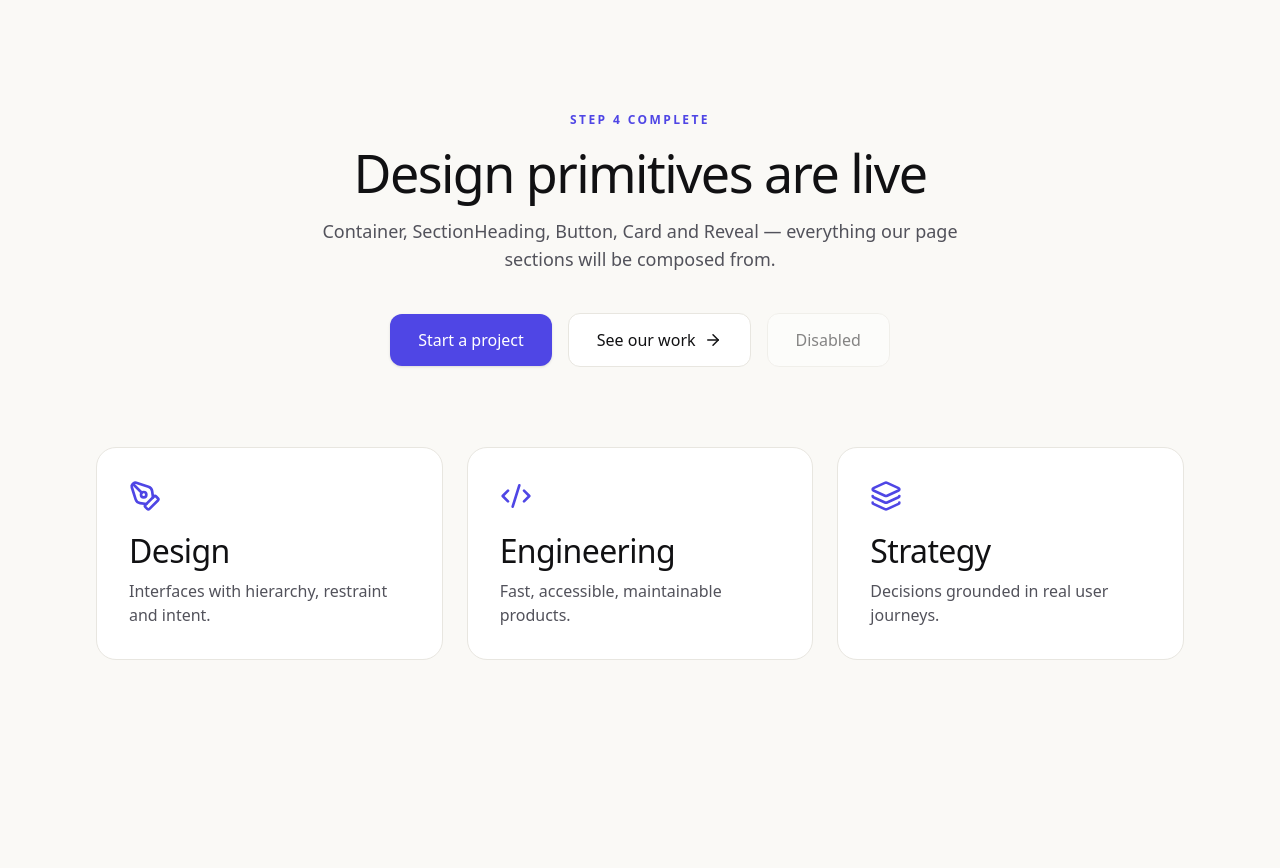
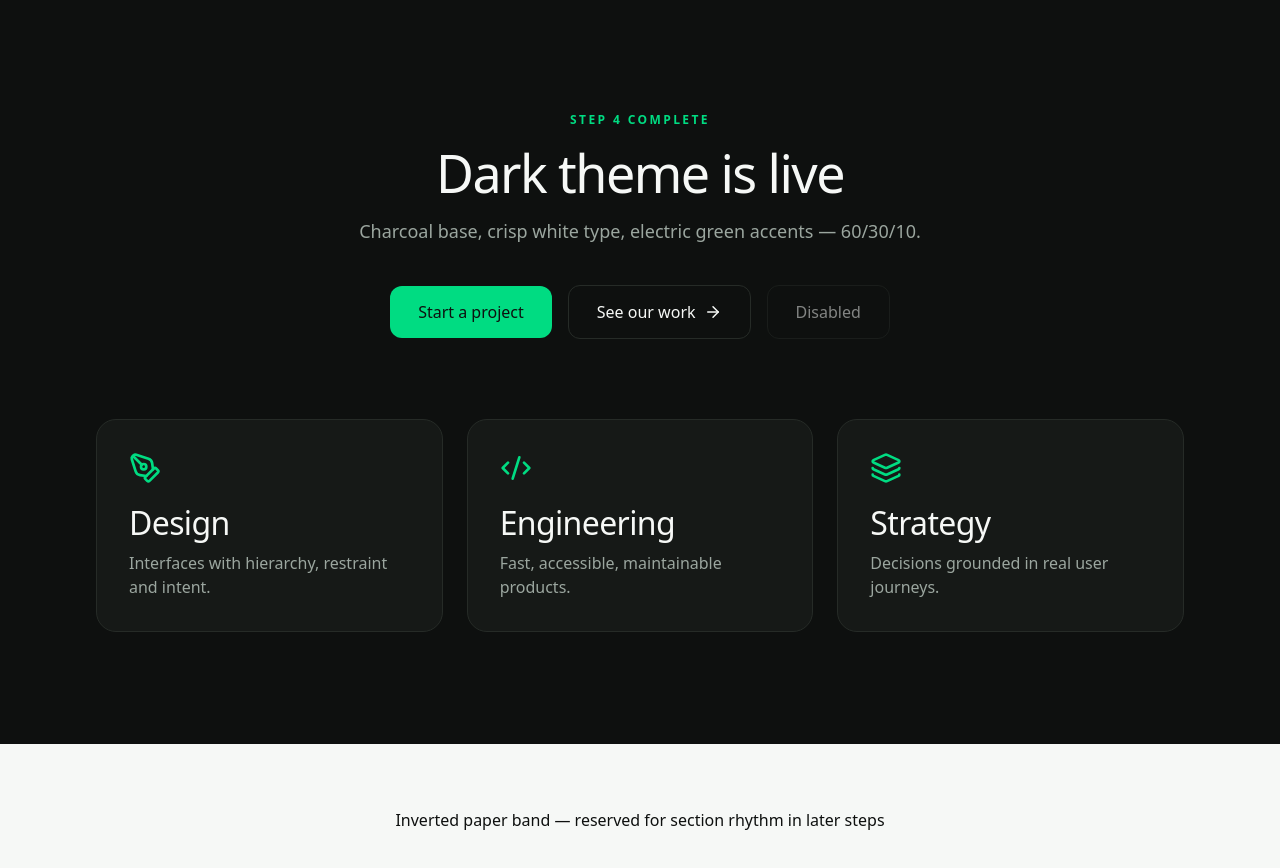
Before and after one commit to Abhisherk01/Site-clone, a React (Vite) app in the folder client/: page / in a window 1280 px wide. Shown: the top 868 px of the page. Before the commit the page ends 800 px from the top, so only its background shows below. Built offline with nearby package versions, Linux system fonts and the light colour scheme.

Commit message:
feat: switch to dark charcoal theme with electric green accent

```diff
--- a/client/src/App.jsx
+++ b/client/src/App.jsx
@@ -19,8 +19,8 @@ export default function App() {
         <Container>
           <SectionHeading
             eyebrow="Step 4 complete"
-            title="Design primitives are live"
-            description="Container, SectionHeading, Button, Card and Reveal — everything our page sections will be composed from."
+            title="Dark theme is live"
+            description="Charcoal base, crisp white type, electric green accents — 60/30/10."
           />
 
           <div className="mt-10 flex flex-wrap items-center justify-center gap-4">
@@ -46,6 +46,11 @@ export default function App() {
           </div>
         </Container>
       </main>
+
+      {/* 30% rhythm — the inverted white band */}
+      <section className="bg-paper py-16 text-center text-ink">
+        <p>Inverted paper band — reserved for section rhythm in later steps</p>
+      </section>
     </MotionConfig>
   );
 }
--- a/client/src/components/Button.jsx
+++ b/client/src/components/Button.jsx
@@ -4,8 +4,11 @@ const BASE =
   "inline-flex cursor-pointer items-center justify-center gap-2 rounded-btn font-medium transition-all duration-200 active:scale-[0.98] disabled:pointer-events-none disabled:opacity-50";
 
 const VARIANTS = {
-  primary: "bg-accent text-white shadow-sm shadow-ink/10 hover:bg-accent-strong",
-  secondary: "border border-line bg-white text-ink hover:border-ink/25 hover:bg-ink/[0.03]",
+  // Green button = charcoal text (white on green fails contrast)
+  primary:
+    "bg-accent text-ink hover:bg-accent-bright hover:shadow-lg hover:shadow-accent/20",
+  secondary:
+    "border border-line bg-transparent text-paper hover:border-paper/25 hover:bg-paper/5",
 };
 
 const SIZES = {
--- a/client/src/components/Card.jsx
+++ b/client/src/components/Card.jsx
@@ -1,11 +1,11 @@
-// The single card treatment: hairline border, one radius, generous padding.
-// interactive adds hover lift + accent border — only for clickable cards.
+// The single card treatment: charcoal surface, hairline border, one radius.
+// interactive adds hover lift + green border tint — only for clickable cards.
 export default function Card({ as: Tag = "div", interactive = false, className = "", children }) {
     return (
       <Tag
-        className={`rounded-card border border-line bg-white p-6 sm:p-8 ${
+        className={`rounded-card border border-line bg-surface p-6 sm:p-8 ${
           interactive
-            ? "transition-all duration-300 hover:-translate-y-1 hover:border-accent/40 hover:shadow-lg hover:shadow-ink/5"
+            ? "transition-all duration-300 hover:-translate-y-1 hover:border-accent/50 hover:shadow-lg hover:shadow-black/30"
             : ""
         } ${className}`}
       >
--- a/client/src/index.css
+++ b/client/src/index.css
@@ -2,39 +2,46 @@
 
 /* ————————————————————————————————
    Design tokens — single source of truth.
-   Tailwind v4 turns each of these into utilities,
-   e.g. --color-ink → text-ink, bg-ink
+   Dark theme: 60% charcoal · 30% crisp white · 10% electric green.
 ———————————————————————————————— */
 @theme {
   /* Typography */
   --font-sans: "Inter Variable", ui-sans-serif, system-ui, sans-serif;
   --font-display: "Sora Variable", ui-sans-serif, system-ui, sans-serif;
 
-  /* Fluid display scale — grows with viewport, no breakpoint jumps */
-  --text-display-xl: clamp(2.75rem, 1.75rem + 5vw, 5.5rem);   /* hero */
+  /* Fluid display scale */
+  --text-display-xl: clamp(2.75rem, 1.75rem + 5vw, 5.5rem);
   --text-display-xl--line-height: 1.04;
   --text-display-xl--letter-spacing: -0.035em;
 
-  --text-display-lg: clamp(2rem, 1.35rem + 3.2vw, 3.25rem);   /* section H2 */
+  --text-display-lg: clamp(2rem, 1.35rem + 3.2vw, 3.25rem);
   --text-display-lg--line-height: 1.1;
   --text-display-lg--letter-spacing: -0.03em;
 
-  --text-display-md: clamp(1.5rem, 1.2rem + 1.5vw, 2rem);     /* H3 / card titles */
+  --text-display-md: clamp(1.5rem, 1.2rem + 1.5vw, 2rem);
   --text-display-md--line-height: 1.2;
   --text-display-md--letter-spacing: -0.02em;
 
-  /* Color system */
-  --color-cream: #faf9f6;         /* base background (warm off-white) */
-  --color-ink: #111113;           /* primary text + dark bands */
-  --color-accent: #4f46e5;        /* indigo — 6.3:1 on white, 6:1 on cream (AA) */
-  --color-accent-strong: #4338ca; /* accent hover state */
-  --color-accent-soft: #eef2ff;   /* tinted indigo wash for tags/eyebrows */
-  --color-muted: #52525b;         /* secondary text — 7.3:1 on cream (AA) */
-  --color-line: #e8e6e0;          /* hairline borders on light surfaces */
+  /* 60% — charcoal surfaces */
+  --color-base: #0e100f;    /* page background */
+  --color-surface: #161917; /* cards / elevated panels */
+  --color-line: #262b27;    /* hairline borders on dark */
 
-  /* Radii — exactly two, as decided in Phase 2 */
-  --radius-btn: 0.75rem;    /* controls */
-  --radius-card: 1.25rem;   /* cards & panels */
+  /* 30% — crisp white (type + inverted light band) */
+  --color-paper: #f6f8f6;
+  --color-ink: #0e100f;     /* text on green buttons & white bands */
+
+  /* 10% — electric green accent (accents only, never body text) */
+  --color-accent: #00dc82;
+  --color-accent-bright: #3bf09b;
+  --color-accent-soft: #10241b;
+
+  /* Secondary text on dark */
+  --color-muted: #9ba69f;
+
+  /* Radii */
+  --radius-btn: 0.75rem;
+  --radius-card: 1.25rem;
 }
 
 /* ————————————————————————————————
@@ -43,7 +50,6 @@
 @layer base {
   html {
     scroll-behavior: smooth;
-    /* keeps anchor targets clear of the future sticky header */
     scroll-padding-top: 5.5rem;
   }
 
@@ -54,18 +60,18 @@
   }
 
   body {
-    background-color: var(--color-cream);
-    color: var(--color-ink);
+    background-color: var(--color-base);
+    color: var(--color-paper);
     font-family: var(--font-sans);
     -webkit-font-smoothing: antialiased;
+    -moz-osx-font-smoothing: grayscale;
   }
 
   ::selection {
     background-color: var(--color-accent);
-    color: #ffffff;
+    color: var(--color-ink);
   }
 
-  /* Visible focus for keyboard users only — never on mouse click */
   :focus-visible {
     outline: 2px solid var(--color-accent);
     outline-offset: 2px;
```
Also changed, not shown: client/index.html (line endings or trailing spaces).
